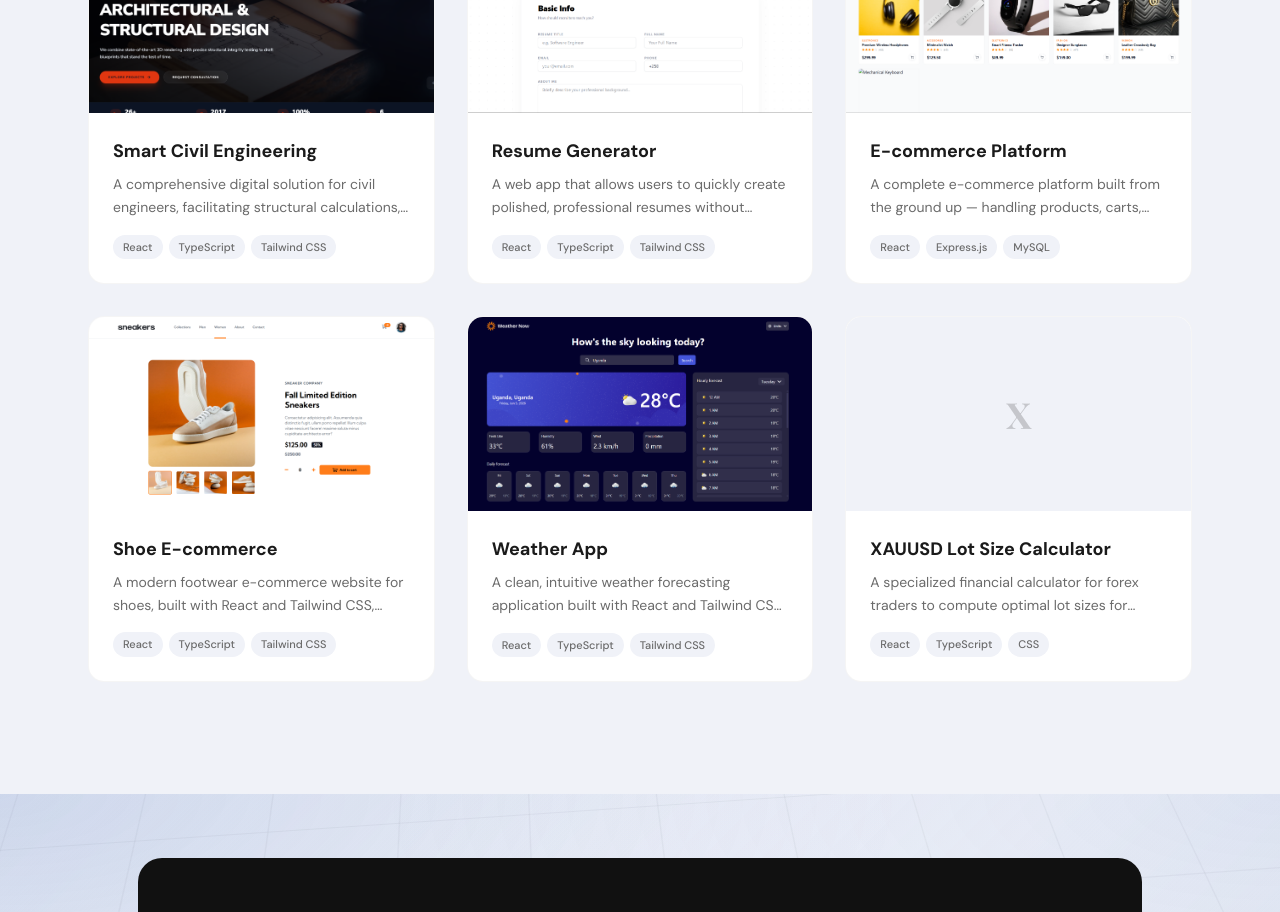
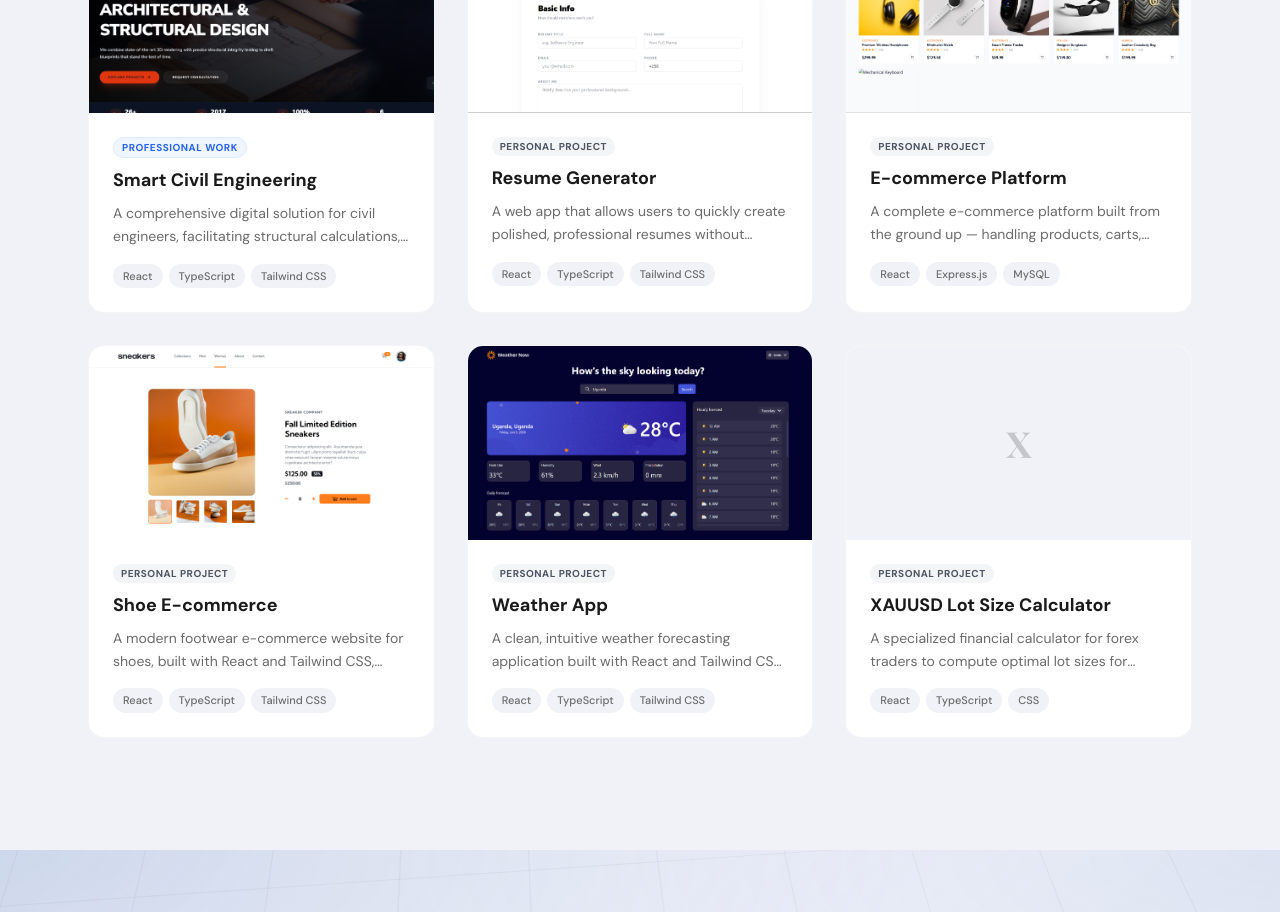
Before and after one commit to mourice-dev/my-portfolio, a React (Vite) app: page / in a window 1280 px wide. Shown: the part 5200-6112 px from the top of the page. Built offline with nearby package versions, Linux system fonts and the light colour scheme.

Commit message:
feat: add project type badge to homepage featured cards and complete works page polish

```diff
--- a/src/components/HomeProjects.tsx
+++ b/src/components/HomeProjects.tsx
@@ -56,6 +56,15 @@ export default function HomeProjects() {
 
               {/* Content */}
               <div className="p-6">
+                <div className="flex items-center gap-2 mb-2">
+                  <span className={`text-[10px] px-2 py-0.5 rounded-full font-bold uppercase tracking-wider ${
+                    project.type === 'professional'
+                      ? 'bg-blue-50 text-blue-600 border border-blue-100'
+                      : 'bg-gray-100 text-gray-600'
+                  }`}>
+                    {project.type === 'professional' ? 'Professional Work' : 'Personal Project'}
+                  </span>
+                </div>
                 <h3 className="font-sans text-lg font-bold text-[#1A1A1A] mb-2 group-hover:text-[#6B6B6B] transition-colors">
                   {project.title}
                 </h3>
```
